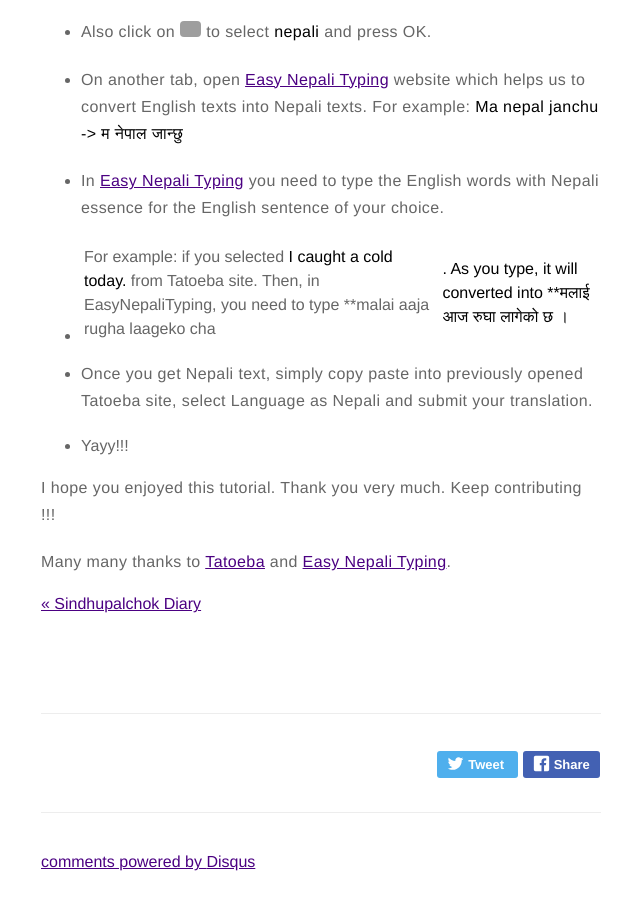
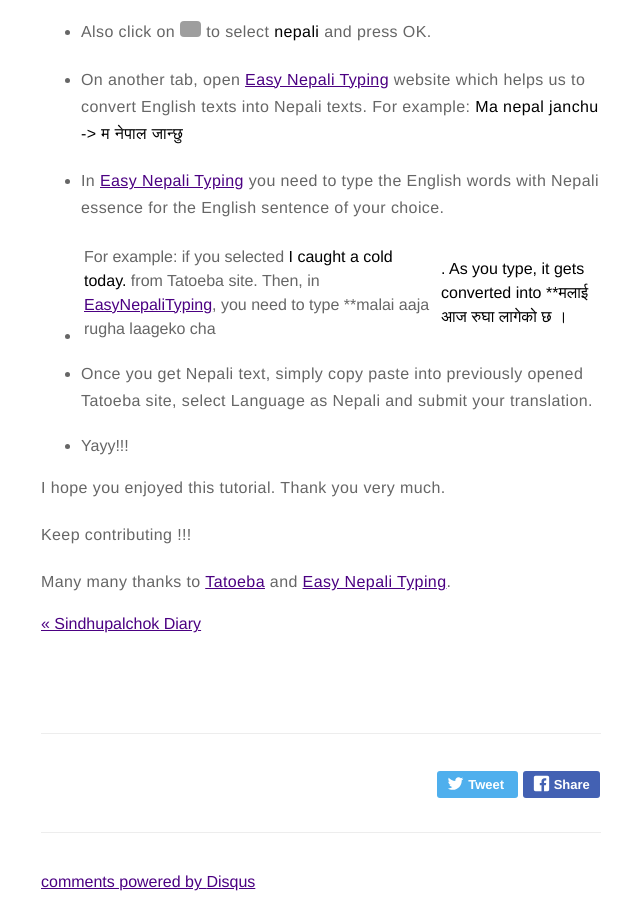
Before and after one commit to oya163/oya163.github.io, a Jekyll site: the page built from _posts/2018-10-16-how-to-contribute-to-nepali-nlp.markdown, in a window 1280 px wide and 900 px high, scrolled down 1148 px. Shown: the whole window, without its empty margins (319-959 px from the left). Built offline with Jekyll 4.4.1, drawn with Linux system fonts in a browser that asks for light colours; comment, search, counter and statistics services are not loaded; grey boxes are pictures that could not be loaded.

Commit message:
Update typo

```diff
--- a/_posts/2018-10-16-how-to-contribute-to-nepali-nlp.markdown
+++ b/_posts/2018-10-16-how-to-contribute-to-nepali-nlp.markdown
@@ -34,18 +34,21 @@
 <img src="https://tatoeba.org/img/list.svg?1539541927#list" alt="" height="16">
  to select **nepali** and press OK.
 
-* On another tab, open [Easy Nepali Typing] [2] website which helps us to convert English texts into Nepali texts. For example: **Ma nepal janchu -> म नेपाल जान्छु**
+* On another tab, open [Easy Nepali Typing] [2] website which helps us to convert English texts into Nepali texts.
+For example: **Ma nepal janchu -> म नेपाल जान्छु**
 
 * In [Easy Nepali Typing] [2] you need to type the English words with Nepali essence for the English sentence of your choice.
 
-* For example: if you selected **I caught a cold today.** from Tatoeba site. Then, in EasyNepaliTyping, you need to type **malai aaja rugha laageko cha |**. As you type, it will converted into **मलाई आज रुघा लागेको छ ।**
+* For example: if you selected **I caught a cold today.** from Tatoeba site. Then, in [EasyNepaliTyping] [2], you need to type **malai aaja rugha laageko cha |**. As you type, it gets converted into **मलाई आज रुघा लागेको छ ।**
 
 * Once you get Nepali text, simply copy paste into previously opened Tatoeba site, select Language as Nepali and submit your translation.
 
 * Yayy!!!
 
 
-I hope you enjoyed this tutorial. Thank you very much. Keep contributing !!!
+I hope you enjoyed this tutorial. Thank you very much.
+
+Keep contributing !!!
 
 Many many thanks to [Tatoeba] [1] and [Easy Nepali Typing] [2].
 
```
